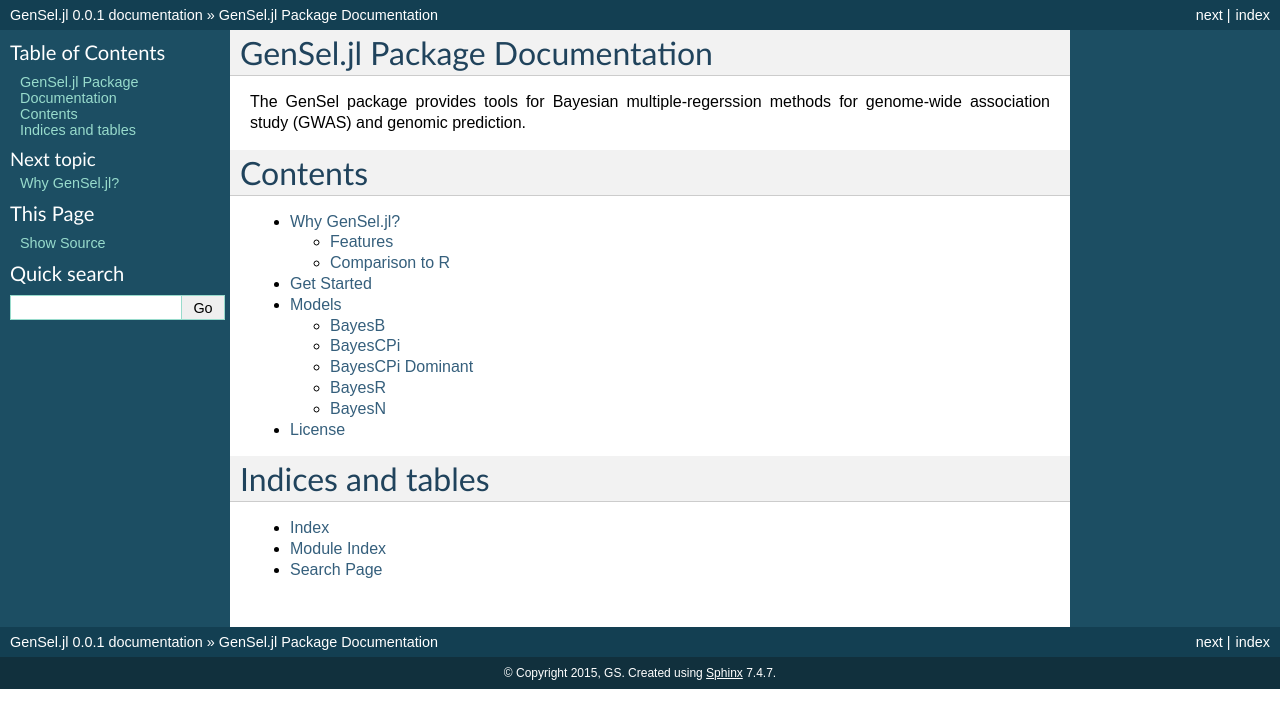
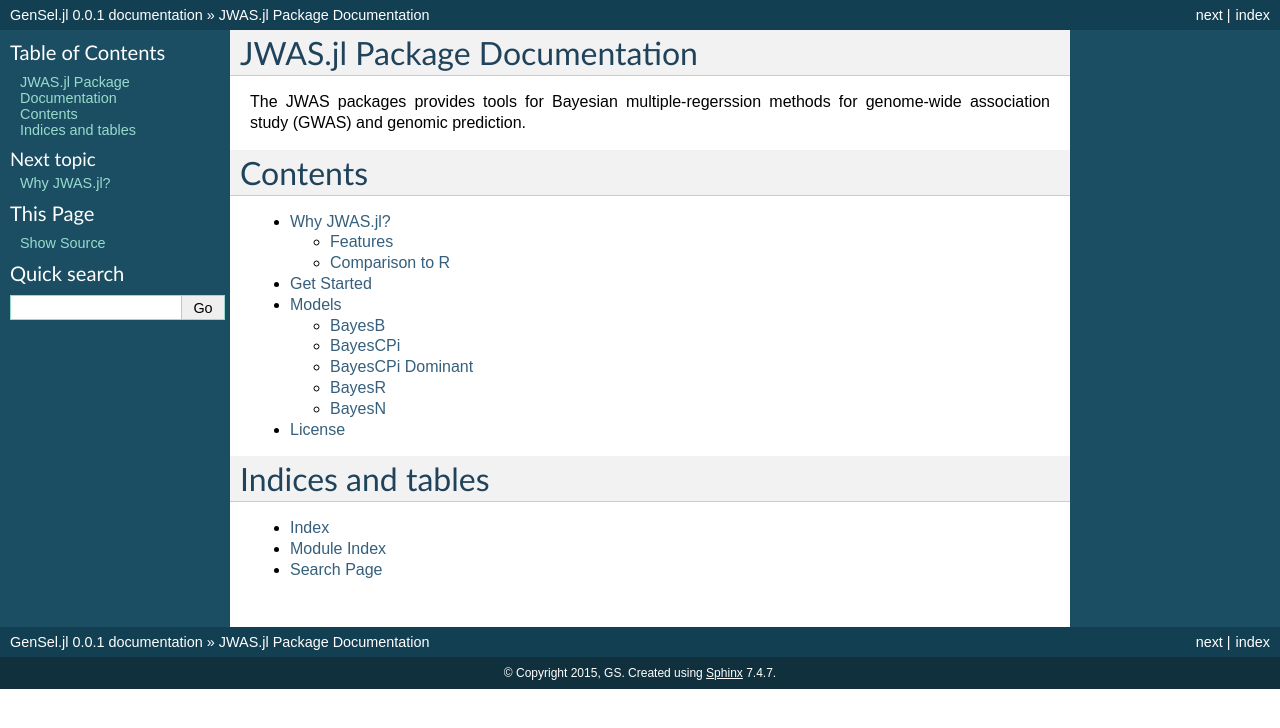
Before and after one commit to reworkhow/JWAS.jl, a Sphinx documentation site: the page built from docs/source/index.rst, in a window 1280 px wide. Shown: the top 728 px of the page. Built offline with Sphinx 7.4.7, drawn with Linux system fonts in a browser that asks for light colours.

Commit message:
update structure of JWAS.jl

```diff
--- a/docs/source/about.rst
+++ b/docs/source/about.rst
@@ -1,4 +1,4 @@
-Why GenSel.jl?
+Why JWAS.jl?
 ==============
 
 Features
--- a/docs/source/index.rst
+++ b/docs/source/index.rst
@@ -1,7 +1,7 @@
-GenSel.jl Package Documentation
+JWAS.jl Package Documentation
 ===============================
 
-The GenSel package provides tools for Bayesian multiple-regerssion methods for genome-wide association study (GWAS) and
+The JWAS packages provides tools for Bayesian multiple-regerssion methods for genome-wide association study (GWAS) and
 genomic prediction.
 
 
```
